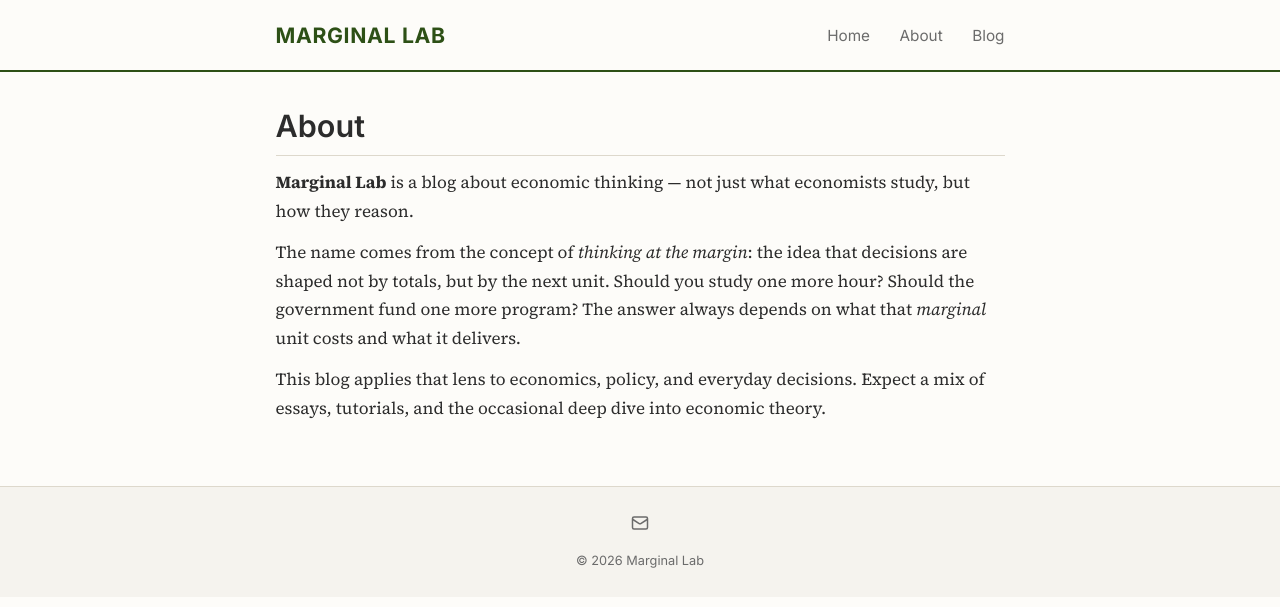
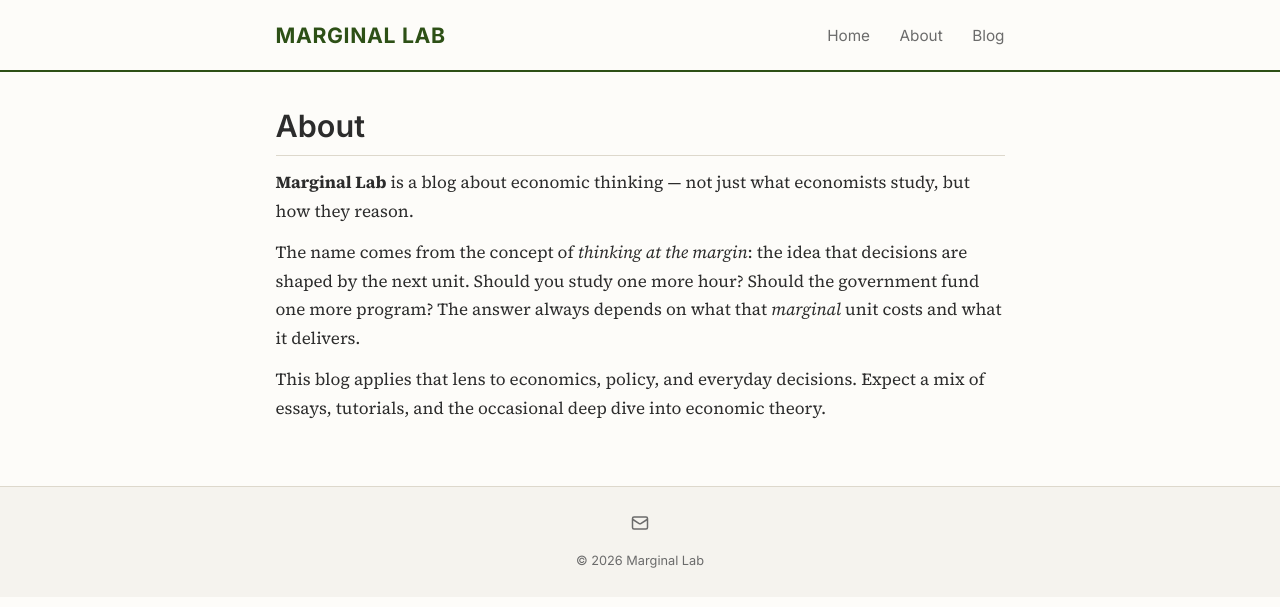
Before and after one commit to marginallabs/marginallabs.github.io, a Jekyll site: the page built from _pages/about.md, in a window 1280 px wide. Shown: the top 607 px of the page. Built offline with Jekyll 4.4.1, drawn with Linux system fonts in a browser that asks for light colours.

Commit message:
Update About page

```diff
--- a/_pages/about.md
+++ b/_pages/about.md
@@ -6,6 +6,6 @@ permalink: /about/
 
 **Marginal Lab** is a blog about economic thinking — not just what economists study, but how they reason.
 
-The name comes from the concept of *thinking at the margin*: the idea that decisions are shaped not by totals, but by the next unit. Should you study one more hour? Should the government fund one more program? The answer always depends on what that *marginal* unit costs and what it delivers.
+The name comes from the concept of *thinking at the margin*: the idea that decisions are shaped by the next unit. Should you study one more hour? Should the government fund one more program? The answer always depends on what that *marginal* unit costs and what it delivers.
 
 This blog applies that lens to economics, policy, and everyday decisions. Expect a mix of essays, tutorials, and the occasional deep dive into economic theory.
```
